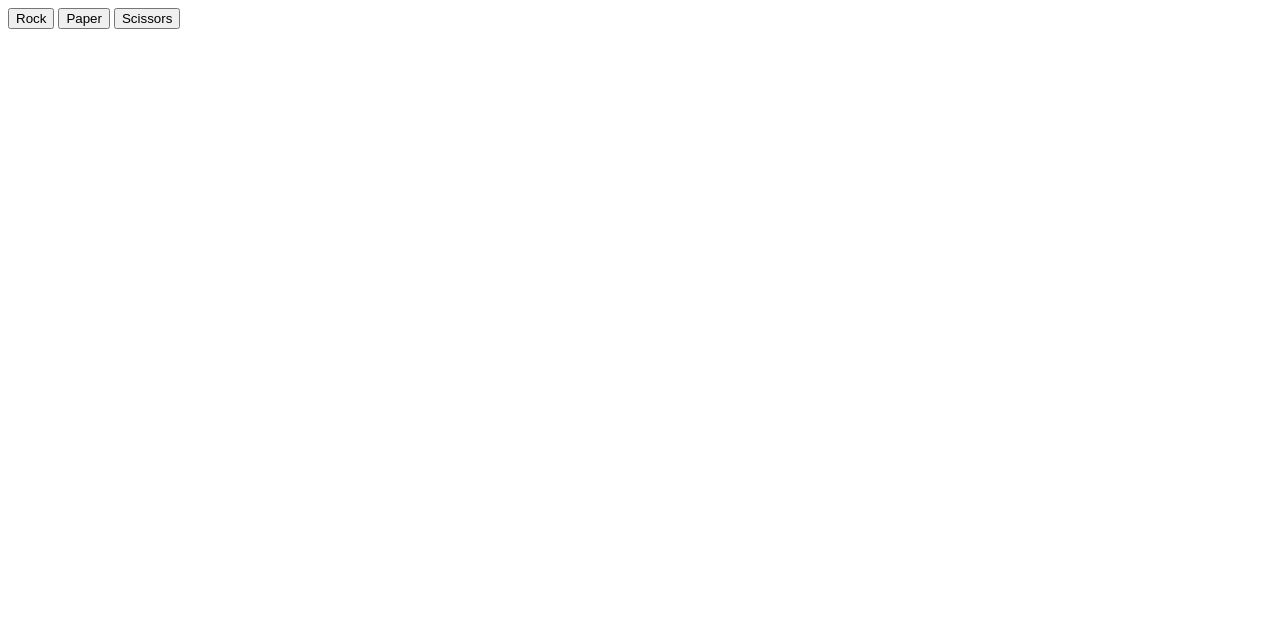
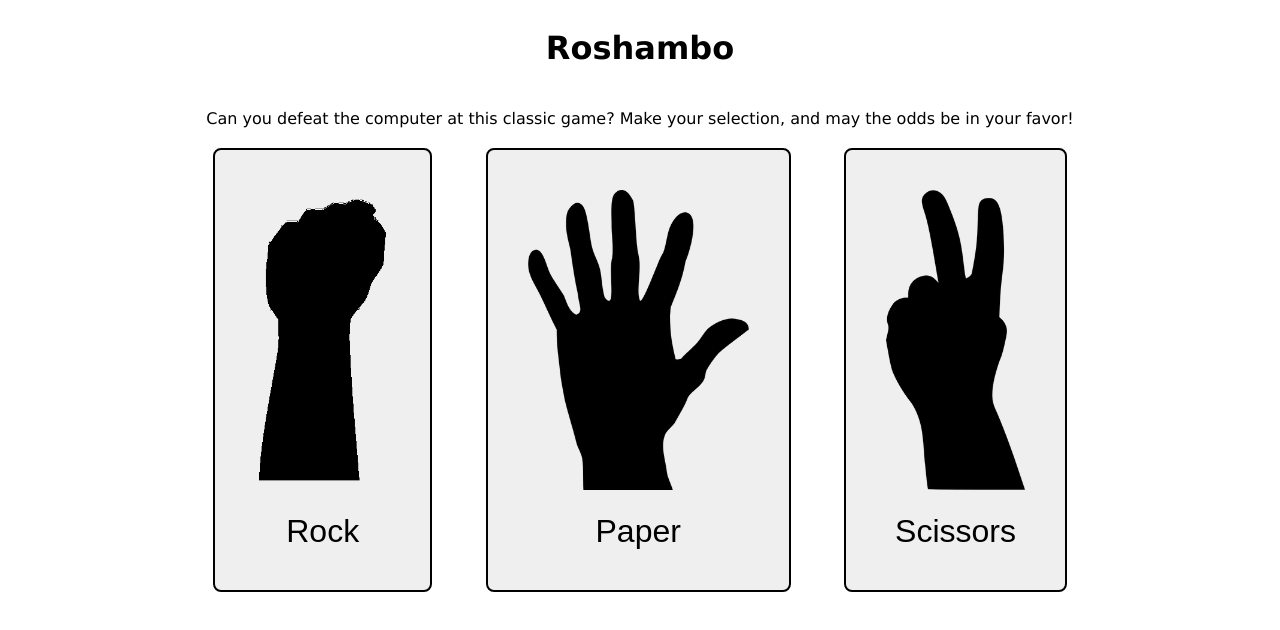
Before and after one commit to bertcherry/roshambo, a plain HTML site: page index.html in a window 1280 px wide. Drawn offline with Linux system fonts and the light colour scheme.

Commit message:
style buttons

```diff
--- a/index.html
+++ b/index.html
@@ -4,14 +4,30 @@
     <meta charset="UTF-8">
     <meta http-equiv="X-UA-Compatible" content="IE=edge">
     <meta name="viewport" content="width=device-width, initial-scale=1.0">
+    <link rel="stylesheet" href="style.css">
     <title>Rock, Paper, Scissors!</title>
 </head>
 <body>
     <div class="container">
+        <div class="info">
+            <h1>Roshambo</h1>
+            <div class="instructions">
+                Can you defeat the computer at this classic game? Make your selection, and may the odds be in your favor!
+            </div>
+        </div>
         <div class="player-buttons">
-            <button id="rock">Rock</button>
-            <button id="paper">Paper</button>
-            <button id="scissors">Scissors</button>
+            <button id="rock">
+                <img class="button-image" src="images/rock.png">
+                <div class="button-text">Rock</div>
+            </button>
+            <button id="paper">
+                <img class="button-image" src="images/paper.png">
+                <div class="button-text">Paper</div>
+            </button>
+            <button id="scissors">
+                <img class="button-image" src="images/scissors.png">
+                <div class="button-text">Scissors</div>
+            </button>
         </div>
         <div class="results"></div>
         <div class="game-tally"></div>
--- /dev/null
+++ b/style.css
@@ -0,0 +1,37 @@
+body {
+    font-family: Verdana, Geneva, Tahoma, sans-serif;
+    display: flex;
+    flex-direction: column;
+    align-items: center;
+}
+
+.info {
+    display: flex;
+    flex-direction: column;
+    align-items: center;
+}
+
+.instructions{
+    margin: 20px;
+}
+
+.player-buttons {
+    display: flex;
+    justify-content: space-around;
+}
+
+button {
+    padding: 40px;
+    border: solid 2px black;
+    border-radius: 8px;
+}
+
+.button-image {
+    max-height: 300px;
+}
+
+.button-text {
+    font-size: 2rem;
+    font-weight: 500;
+    margin-top: 20px;
+}
```
Also changed, not shown: images/paper.png (added), images/rock.png (added), images/scissors.png (added).
